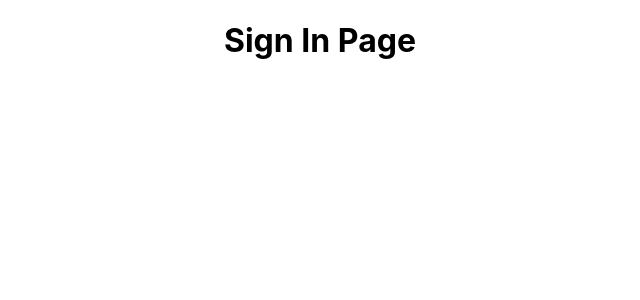
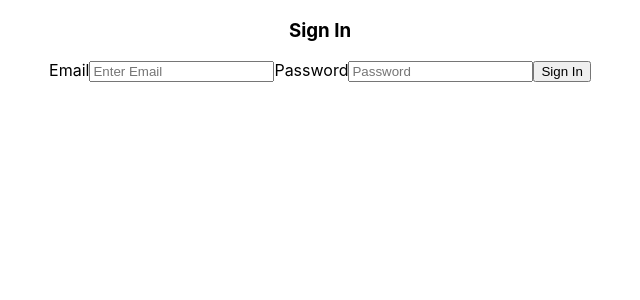
Before and after one commit to LWalk2678/Project-3, a React (Create React App) app in the folder client/: page /sign-in in a window 1280 px wide. Shown: the top 300 px of the page, without its empty margins (320-960 px from the left). Built offline with nearby package versions, Linux system fonts and the light colour scheme.

Commit message:
added screens-signIn.js

```diff
--- a/client/src/screens/SignIn/SignIn.js
+++ b/client/src/screens/SignIn/SignIn.js
@@ -1,13 +1,83 @@
 import { useState } from 'react';
-
-
+import './SignIn.css'
+import { signIn } from '../../services/users'
+import { useHistory } from 'react-router-dom'
 
 const SignIn = (props) => {
+  const history = useHistory()
+
+  const [form, setForm] = useState({
+    email: '',
+    password: '',
+    isError: false,
+    errorMsg: '',
+  })
+
+  const handleChange = (event) => {
+    setForm({
+      ...form,
+      [event.target.name]: event.target.value,
+    })
+  }
+
+  const onSignIn = async (event) => {
+    event.preventDefault()
+    const { setUser } = props
+    try {
+      const user = await signIn(form)
+      setUser(user)
+      history.push('/')
+    } catch (error) {
+      console.error(error)
+      setForm({
+        isError: true,
+        errorMsg: 'Invalid Credentials',
+        email: '',
+        password: '',
+      })
+    }
+  }
+
+  const renderError = () => {
+    const toggleForm = form.isError ? 'danger' : ''
+    if (form.isError) {
+      return (
+        <button type='submit' className={toggleForm}>
+          {form.errorMsg}
+        </button>
+      )
+    } else {
+      return <button type='submit'>Sign In</button>
+    }
+  }
+
+  const { email, password } = form
 
   return (
-    <div>
-        <h1>Sign In Page</h1>
-      </div>
+    <div className='form-container'>
+      <h3>Sign In</h3>
+      <form onSubmit={onSignIn}>
+        <label>Email</label>
+        <input
+          required
+          type='text'
+          name='email'
+          value={email}
+          placeholder='Enter Email'
+          onChange={handleChange}
+        />
+        <label>Password</label>
+        <input
+          required
+          name='password'
+          value={password}
+          type='password'
+          placeholder='Password'
+          onChange={handleChange}
+        />
+        {renderError()}
+      </form>
+    </div>
   )
 }
 
```
